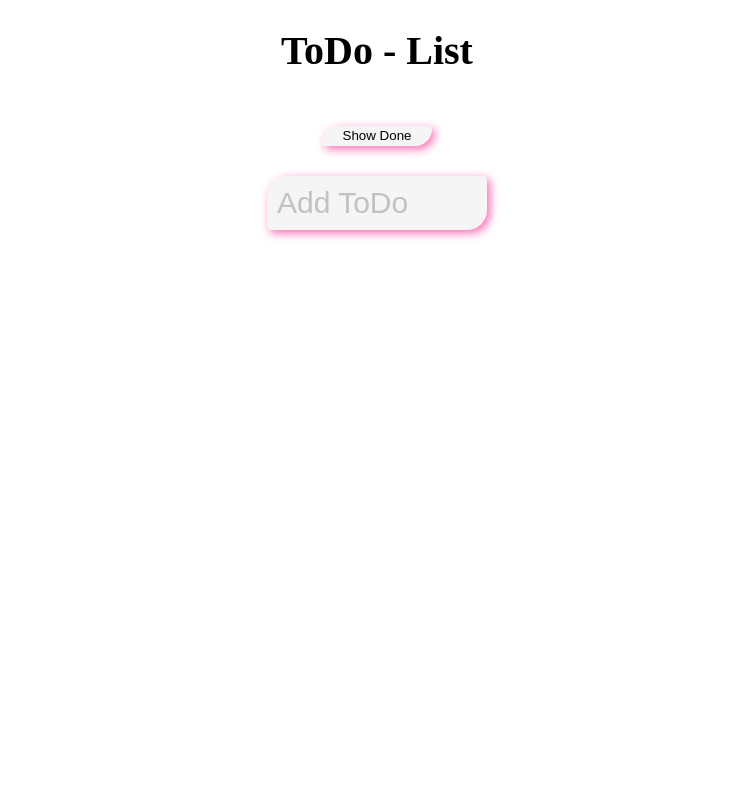
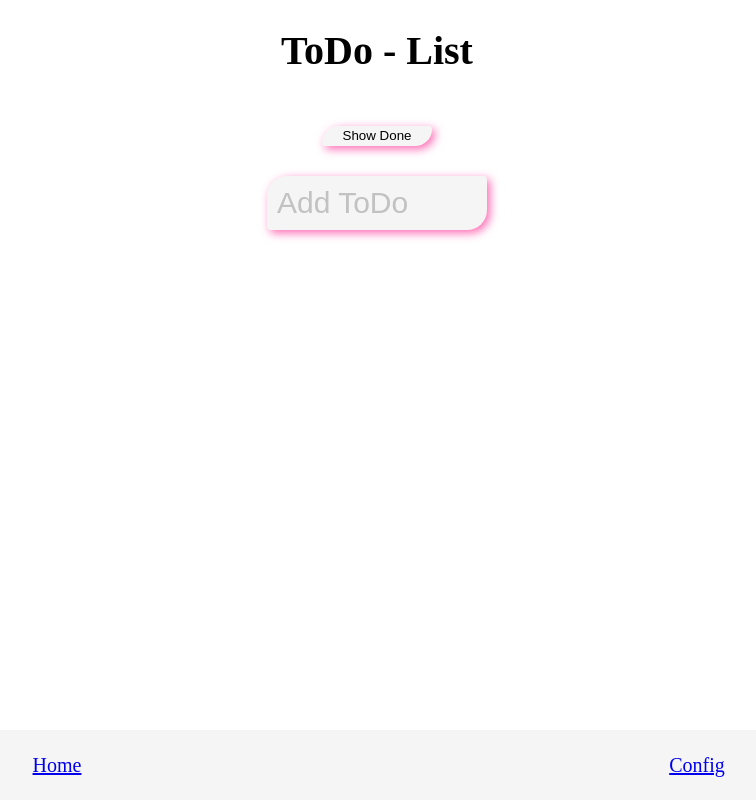
Before and after one commit to AlexDivivi/react-todo, a React (Create React App) app: page / in a window 1280 px wide. Shown: the whole page, without its empty margins (263-1019 px from the left). Built offline with nearby package versions, Linux system fonts and the light colour scheme.

Commit message:
add router

```diff
--- a/package.json
+++ b/package.json
@@ -5,6 +5,7 @@
   "dependencies": {
     "react": "^16.6.1",
     "react-dom": "^16.6.1",
+    "react-router-dom": "^4.3.1",
     "react-scripts": "2.1.1",
     "styled-components": "^4.0.3",
     "uid": "0.0.2"
--- a/src/App.js
+++ b/src/App.js
@@ -1,139 +1,47 @@
 import React, { Component } from 'react'
-import uid from 'uid'
+import { BrowserRouter as Router, Route, Link } from 'react-router-dom'
 import styled from 'styled-components'
+import Home from './Home'
+import Config from './Config'
 
-import Todo from './components/Todo'
-import Input from './components/Input'
-import Counter from './components/Counter'
-import ToggleButton from './components/ToggleButton'
-import Progessbar from './components/Progressbar'
-
-const Wrapfoot = styled.footer`
+const Grid = styled.div`
+  display: grid;
+  grid-template-rows: auto 70px;
+  height: 100vh;
+`
+const Cookie = styled.nav`
   display: flex;
-  margin-top: 15px;
+  justify-content: space-between;
+  font-size: 20px;
+`
+const CookieBox = styled.div`
+  height: 100%;
+  background: whitesmoke;
+  width: 50%;
+  display: flex;
   justify-content: center;
+  align-items: center;
 `
 
-class App extends Component {
-  state = {
-    todos: this.load(),
-    toggleButton: {
-      defaultText: 'Show Done',
-      altText: 'Hide Done',
-      isDefault: false
-    }
-  }
-
+export default class App extends Component {
   render() {
-    this.save()
-    const { isDefault } = this.state.toggleButton
-    this.doneTodos = this.state.todos.filter(item => item.done).length
     return (
-      <React.Fragment>
-        <h1>ToDo - List</h1>
-        <ul>{this.renderOpenTodos()}</ul>
-        <ToggleButton
-          data={this.state.toggleButton}
-          doClick={this.handleToggleButtonClick}
-        />
-        {isDefault && (
-          <React.Fragment>
-            <Counter num={this.countStuff()} />{' '}
-            {this.doneTodos > 0 && <Progessbar progress={this.getPercent()} />}
-            <ul>{this.renderDoneTodos()}</ul>
-          </React.Fragment>
-        )}
-        <Wrapfoot>
-          <Input handeInput={this.handeInput} />
-        </Wrapfoot>
-      </React.Fragment>
+      <Router>
+        <Grid>
+          <div>
+            <Route path="/" exact component={Home} />
+            <Route path="/config/" component={Config} />
+          </div>
+          <Cookie>
+            <CookieBox>
+              <Link to="/">Home</Link>
+            </CookieBox>
+            <CookieBox>
+              <Link to="/Config/">Config</Link>
+            </CookieBox>
+          </Cookie>
+        </Grid>
+      </Router>
     )
   }
-
-  handleToggleButtonClick = () => {
-    const { toggleButton } = this.state
-    const newButton = {
-      ...toggleButton,
-      isDefault: !toggleButton.isDefault
-    }
-
-    this.setState({
-      toggleButton: newButton
-    })
-  }
-
-  handeInput = event => {
-    const newEntry = [
-      { text: event.target.value, done: false, id: uid() },
-      ...this.state.todos
-    ]
-    this.setState({
-      todos: newEntry
-    })
-  }
-
-  toggleDone = id => {
-    const { todos } = this.state
-    const index = todos.findIndex(todo => todo.id === id)
-    const newTodos = [
-      ...todos.slice(0, index),
-      { ...todos[index], done: !todos[index].done },
-      ...todos.slice(index + 1)
-    ]
-    this.setState({
-      todos: newTodos
-    })
-  }
-
-  onDelete = id => {
-    const { todos } = this.state
-    const index = todos.findIndex(todo => todo.id === id)
-    const delTodo = [...todos.slice(0, index), ...todos.slice(index + 1)]
-    this.setState({
-      todos: delTodo
-    })
-  }
-
-  getPercent() {
-    return Math.round((this.doneTodos / this.state.todos.length) * 100)
-  }
-
-  renderOpenTodos() {
-    return this.state.todos.filter(item => !item.done).map(this.renderTodo())
-  }
-
-  renderDoneTodos() {
-    return this.state.todos.filter(item => item.done).map(this.renderTodo())
-  }
-
-  renderTodo() {
-    return todo => (
-      <Todo
-        key={todo.id}
-        id={todo.id}
-        text={todo.text}
-        done={todo.done}
-        toggleDone={this.toggleDone}
-        onDelete={this.onDelete}
-      />
-    )
-  }
-
-  countStuff() {
-    return this.state.todos.filter(item => item.done).length
-  }
-
-  save() {
-    localStorage.setItem('todo-app--todos', JSON.stringify(this.state.todos))
-  }
-
-  load() {
-    try {
-      return JSON.parse(localStorage.getItem('todo-app--todos')) || []
-    } catch (err) {
-      return []
-    }
-  }
 }
-
-export default App
--- /dev/null
+++ b/src/Config.js
@@ -0,0 +1,7 @@
+import React, { Component } from 'react'
+
+export default class Config extends Component {
+  render() {
+    return <div>HELLO</div>
+  }
+}
--- /dev/null
+++ b/src/Home.js
@@ -0,0 +1,139 @@
+import React, { Component } from 'react'
+import uid from 'uid'
+import styled from 'styled-components'
+
+import Todo from './components/Todo'
+import Input from './components/Input'
+import Counter from './components/Counter'
+import ToggleButton from './components/ToggleButton'
+import Progessbar from './components/Progressbar'
+
+const Wrapfoot = styled.footer`
+  display: flex;
+  margin-top: 15px;
+  justify-content: center;
+`
+
+class Home extends Component {
+  state = {
+    todos: this.load(),
+    toggleButton: {
+      defaultText: 'Show Done',
+      altText: 'Hide Done',
+      isDefault: false
+    }
+  }
+
+  render() {
+    this.save()
+    const { isDefault } = this.state.toggleButton
+    this.doneTodos = this.state.todos.filter(item => item.done).length
+    return (
+      <React.Fragment>
+        <h1>ToDo - List</h1>
+        <ul>{this.renderOpenTodos()}</ul>
+        <ToggleButton
+          data={this.state.toggleButton}
+          doClick={this.handleToggleButtonClick}
+        />
+        {isDefault && (
+          <React.Fragment>
+            <Counter num={this.countStuff()} />{' '}
+            {this.doneTodos > 0 && <Progessbar progress={this.getPercent()} />}
+            <ul>{this.renderDoneTodos()}</ul>
+          </React.Fragment>
+        )}
+        <Wrapfoot>
+          <Input handeInput={this.handeInput} />
+        </Wrapfoot>
+      </React.Fragment>
+    )
+  }
+
+  handleToggleButtonClick = () => {
+    const { toggleButton } = this.state
+    const newButton = {
+      ...toggleButton,
+      isDefault: !toggleButton.isDefault
+    }
+
+    this.setState({
+      toggleButton: newButton
+    })
+  }
+
+  handeInput = event => {
+    const newEntry = [
+      { text: event.target.value, done: false, id: uid() },
+      ...this.state.todos
+    ]
+    this.setState({
+      todos: newEntry
+    })
+  }
+
+  toggleDone = id => {
+    const { todos } = this.state
+    const index = todos.findIndex(todo => todo.id === id)
+    const newTodos = [
+      ...todos.slice(0, index),
+      { ...todos[index], done: !todos[index].done },
+      ...todos.slice(index + 1)
+    ]
+    this.setState({
+      todos: newTodos
+    })
+  }
+
+  onDelete = id => {
+    const { todos } = this.state
+    const index = todos.findIndex(todo => todo.id === id)
+    const delTodo = [...todos.slice(0, index), ...todos.slice(index + 1)]
+    this.setState({
+      todos: delTodo
+    })
+  }
+
+  getPercent() {
+    return Math.round((this.doneTodos / this.state.todos.length) * 100)
+  }
+
+  renderOpenTodos() {
+    return this.state.todos.filter(item => !item.done).map(this.renderTodo())
+  }
+
+  renderDoneTodos() {
+    return this.state.todos.filter(item => item.done).map(this.renderTodo())
+  }
+
+  renderTodo() {
+    return todo => (
+      <Todo
+        key={todo.id}
+        id={todo.id}
+        text={todo.text}
+        done={todo.done}
+        toggleDone={this.toggleDone}
+        onDelete={this.onDelete}
+      />
+    )
+  }
+
+  countStuff() {
+    return this.state.todos.filter(item => item.done).length
+  }
+
+  save() {
+    localStorage.setItem('todo-app--todos', JSON.stringify(this.state.todos))
+  }
+
+  load() {
+    try {
+      return JSON.parse(localStorage.getItem('todo-app--todos')) || []
+    } catch (err) {
+      return []
+    }
+  }
+}
+
+export default Home
```
Also changed, not shown: 1 other file (tests, documents, lock files or other folders).
